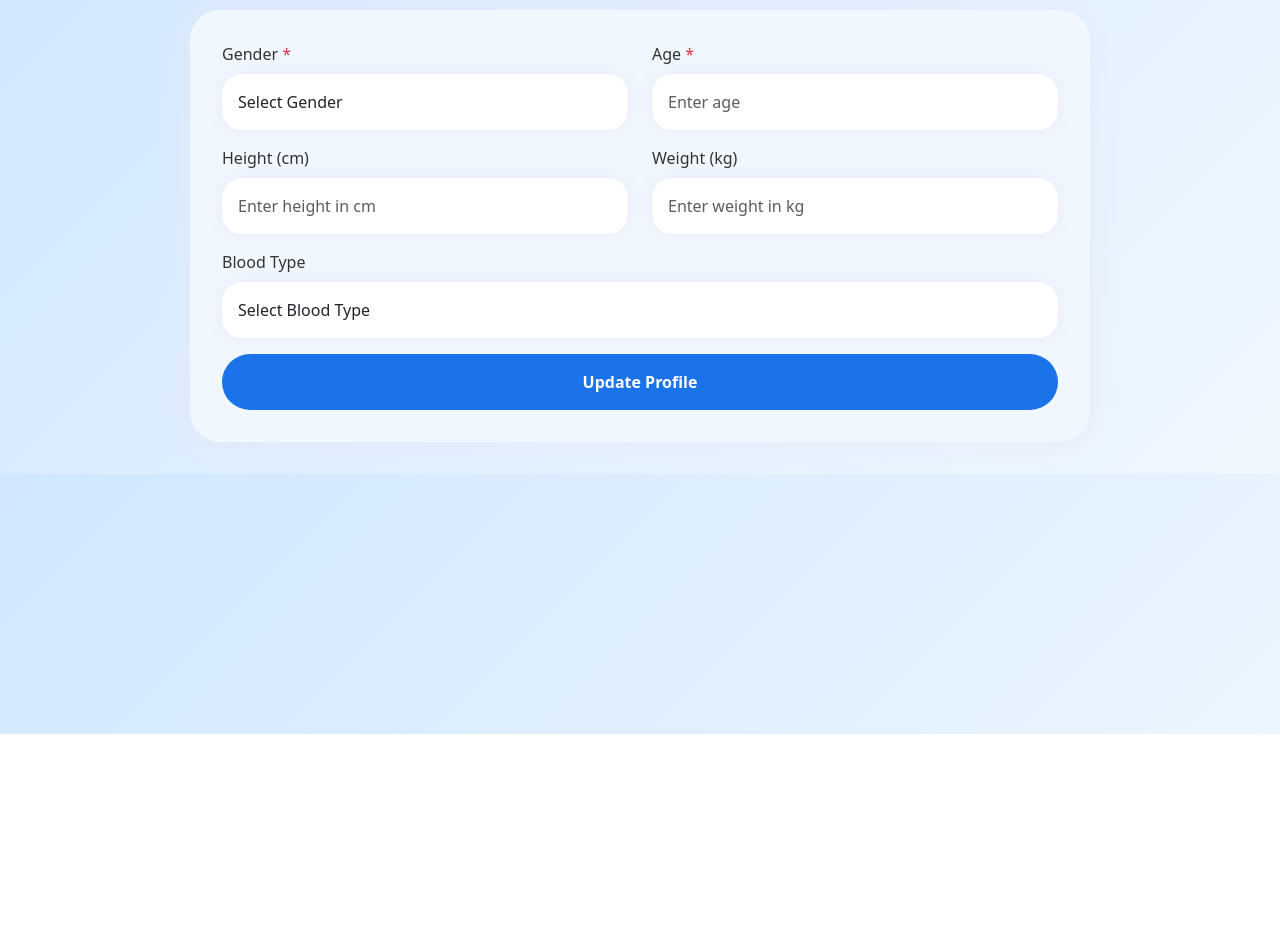
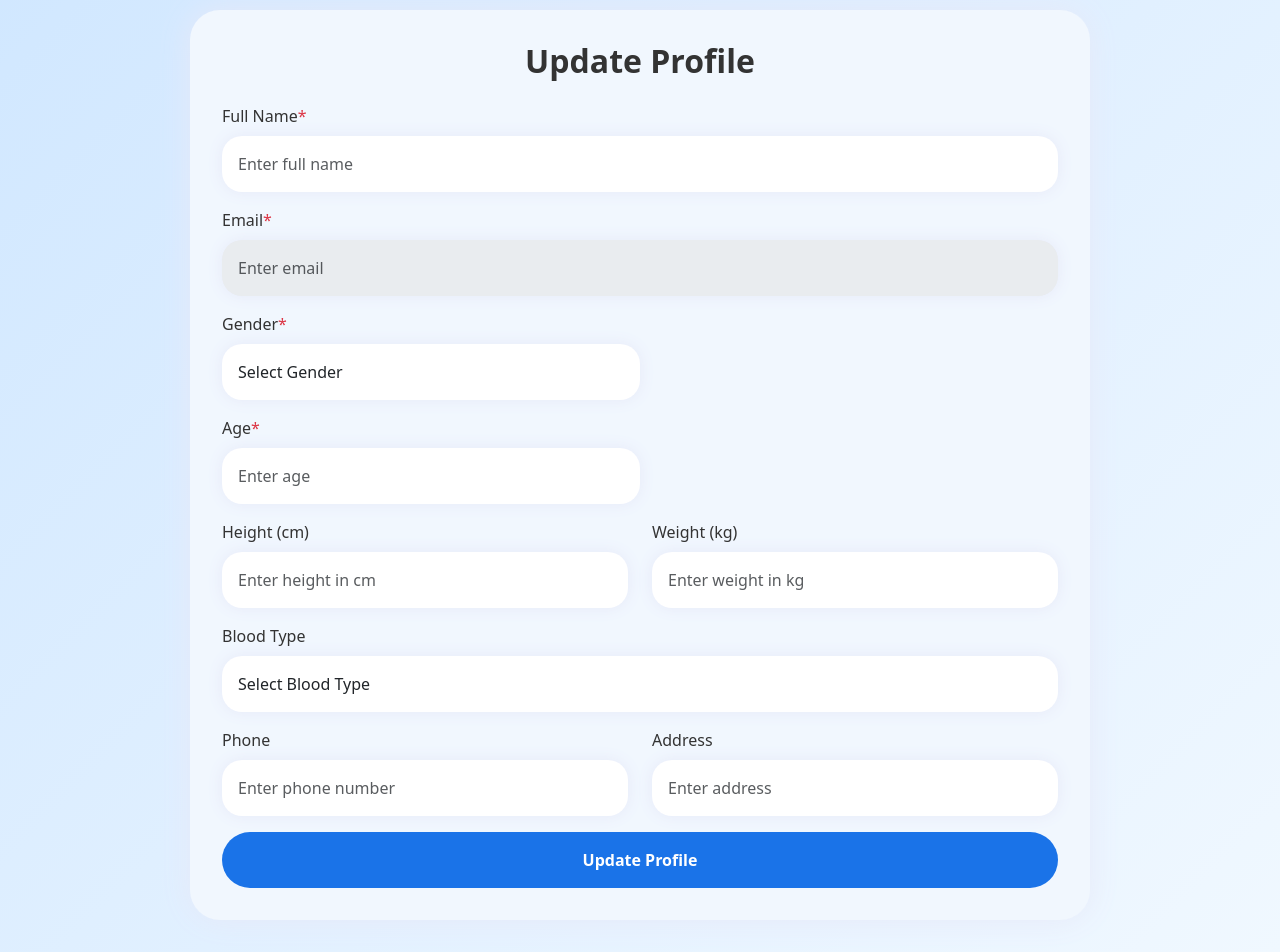
Before and after one commit to Yash-Atkari/Aarogyam, a Node server app: template views/patient/profile.ejs in a window 1280 px wide. Shown: the part 66-1018 px from the top of the page. Before the commit the page ends 800 px from the top, so only its background shows below. Run offline with Node 20, Linux system fonts and the light colour scheme; the template is opened without the code that fills it, so the values that code supplies are empty; some libraries are stand-ins or nearby versions.

Commit message:
Add fields to patient and doctor schemas, update login and signup options

```diff
--- a/routes/doctor.js
+++ b/routes/doctor.js
@@ -60,11 +60,13 @@ router
 })
 .post(async (req, res) => {
   try {
-    const { specialization, experience, hospital, consultantFees, phone } = req.body.doctor;
+    const { fullName, qualification, specialization, experience, hospital, consultantFees, phone } = req.body.doctor;
     const doctorId = req.user._id;
 
     // Build update object only with non-empty fields
     const updates = {};
+    if (fullName) updates.fullName = fullName;
+    if (qualification) updates.qualification = qualification;
     if (specialization) updates.specialization = specialization;
     if (experience) updates.experience = experience;
     if (hospital) updates.hospital = hospital;
--- a/routes/patient.js
+++ b/routes/patient.js
@@ -73,16 +73,19 @@ router
 })
 .post(async (req, res) => {
   try {
-    const { gender, age, height, weight, bloodType } = req.body.patient;
+    const { fullName, gender, age, height, weight, bloodType, phone, address } = req.body.patient;
     const patientId = req.user._id;
 
     // Build update object only with non-empty fields
     const updates = {};
+    if (fullName) updates.fullName = fullName;
     if (gender) updates.gender = gender;
     if (age) updates.age = age;
     if (height) updates.height = height;
     if (weight) updates.weight = weight;
     if (bloodType) updates.bloodType = bloodType;
+    if (phone) updates.phone = phone;
+    if (address) updates.address = address;
 
     const updatedPatient = await Patient.findByIdAndUpdate(
       patientId,
--- a/views/patient/dashboard.ejs
+++ b/views/patient/dashboard.ejs
@@ -103,13 +103,17 @@
   </div>
 
   <div class="patient-info">
-      <h3>Details:</h3>
+        <h3>Patient Information:</h3>
       <ul>
+          <li><strong>Full Name:</strong> <%= patient.fullName %></li>
+          <li><strong>Email:</strong> <%= patient.email %></li>
           <li><strong>Gender:</strong> <%= patient.gender %></li>
           <li><strong>Age:</strong> <%= patient.age %> years old</li>
           <li><strong>Height:</strong> <%= patient.height %> cm</li>
           <li><strong>Weight:</strong> <%= patient.weight %> kg</li>
           <li><strong>Blood Type:</strong> <%= patient.bloodType %></li>
+          <li><strong>Phone:</strong> <%= patient.phone %></li>
+          <li><strong>Address:</strong> <%= patient.address %></li>
       </ul>
       <a href="/patient/profile/<%= patient._id %>" class="btn btn-primary">Update</a>
   </div>
--- a/views/patient/profile.ejs
+++ b/views/patient/profile.ejs
@@ -62,9 +62,26 @@
 <div class="container">
     <form action="/patient/profile/<%= patient._id %>" method="POST" class="form-container needs-validation" novalidate>
         <div class="row">
+          <div class="col-12">
+            <h1 class="fs-2">Update Profile</h1>
+          </div>
+        </div>
+          <!-- Full Name -->
+          <div class="mb-3">
+            <label for="age" class="form-label">Full Name<span class="text-danger">*</span></label>
+            <input type="text" name="patient[fullName]" id="fullName" value="<%= patient.fullName %>" placeholder="Enter full name" class="form-control" required>
+            <div class="invalid-feedback">Please provide your Full Name.</div>
+          </div>
+          <div>
+          <!-- Email -->
+          <div class="mb-3">
+            <label for="email" class="form-label">Email<span class="text-danger">*</span></label>
+            <input type="email" name="patient[email]" id="email" value="<%= patient.email %>" placeholder="Enter email" class="form-control" disabled required>
+            <div class="invalid-feedback">Please provide a valid email.</div>
+          </div>
           <!-- Gender -->
           <div class="mb-3 col-md-6">
-            <label for="gender" class="form-label">Gender <span class="text-danger">*</span></label>
+            <label for="gender" class="form-label">Gender<span class="text-danger">*</span></label>
             <select name="patient[gender]" id="gender" class="form-control" required>
               <option value="">Select Gender</option>
               <option value="male" <%= patient.gender === 'male' ? 'selected' : '' %>>Male</option>
@@ -75,7 +92,7 @@
           </div>
           <!-- Age -->
           <div class="mb-3 col-md-6">
-            <label for="age" class="form-label">Age <span class="text-danger">*</span></label>
+            <label for="age" class="form-label">Age<span class="text-danger">*</span></label>
             <input type="number" name="patient[age]" id="age" value="<%= patient.age %>" placeholder="Enter age" class="form-control" required>
             <div class="invalid-feedback">Please provide your age.</div>
           </div>
@@ -109,6 +126,19 @@
             <option value="AB-" <%= patient.bloodType === 'AB-' ? 'selected' : '' %>>AB-</option>
           </select>
         </div>
+
+        <div class="row">
+          <!-- Phone -->
+          <div class="mb-3 col-md-6">
+            <label for="phone" class="form-label">Phone</label>
+            <input type="text" name="patient[phone]" id="phone" value="<%= patient.phone %>" placeholder="Enter phone number" class="form-control">
+          </div>
+          <!-- Address -->
+          <div class="mb-3 col-md-6">
+            <label for="address" class="form-label">Address</label>
+            <input type="text" name="patient[address]" id="address" value="<%= patient.address %>" placeholder="Enter address" class="form-control">
+          </div>
+        </div>
         <button type="submit" class="btn btn-primary">Update Profile</button>
     </form>
 </div>
```
Also changed, not shown: models/doctor.js (+13 -9 lines), models/patient.js (+9 -0 lines), views/auth/login/login.ejs (+10 -0 lines), views/auth/signup/signup.ejs (+13 -3 lines), views/doctor/dashboard.ejs (+5 -2 lines), views/doctor/profile.ejs (+27 -0 lines).
